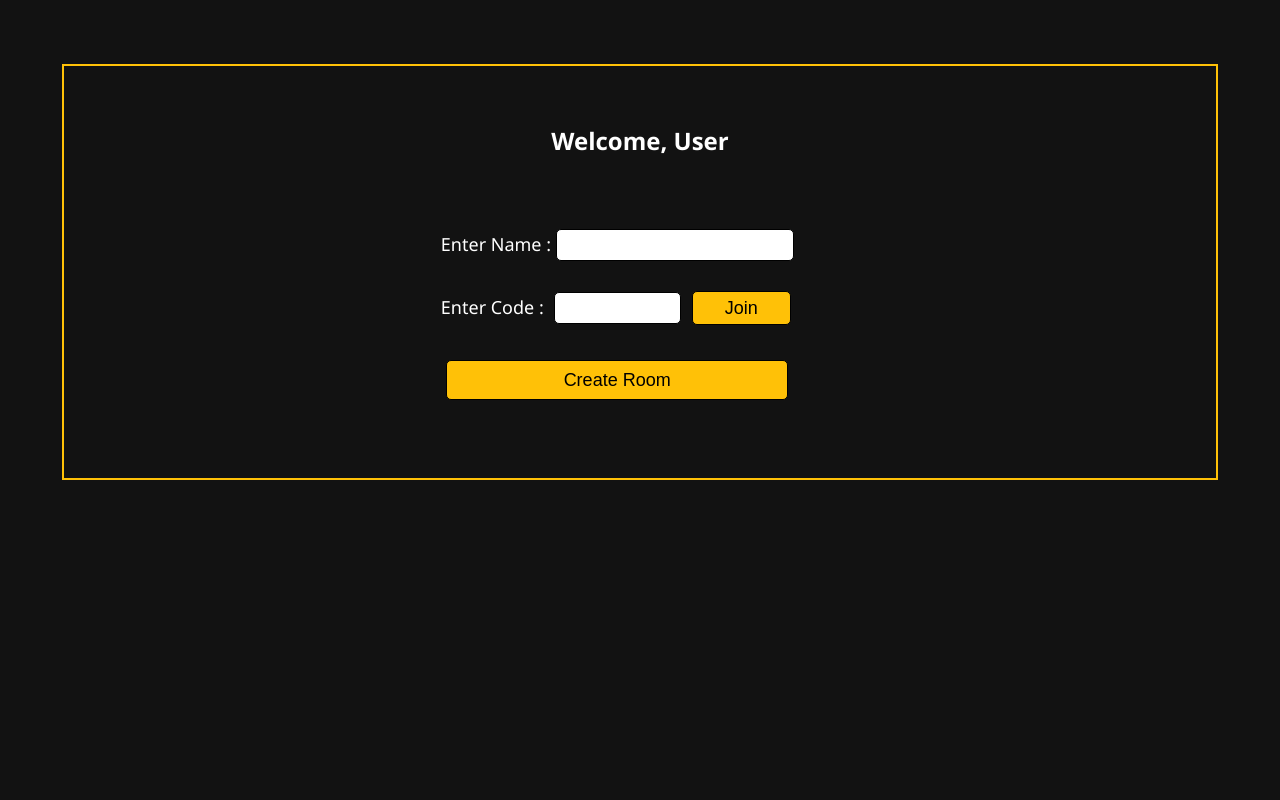
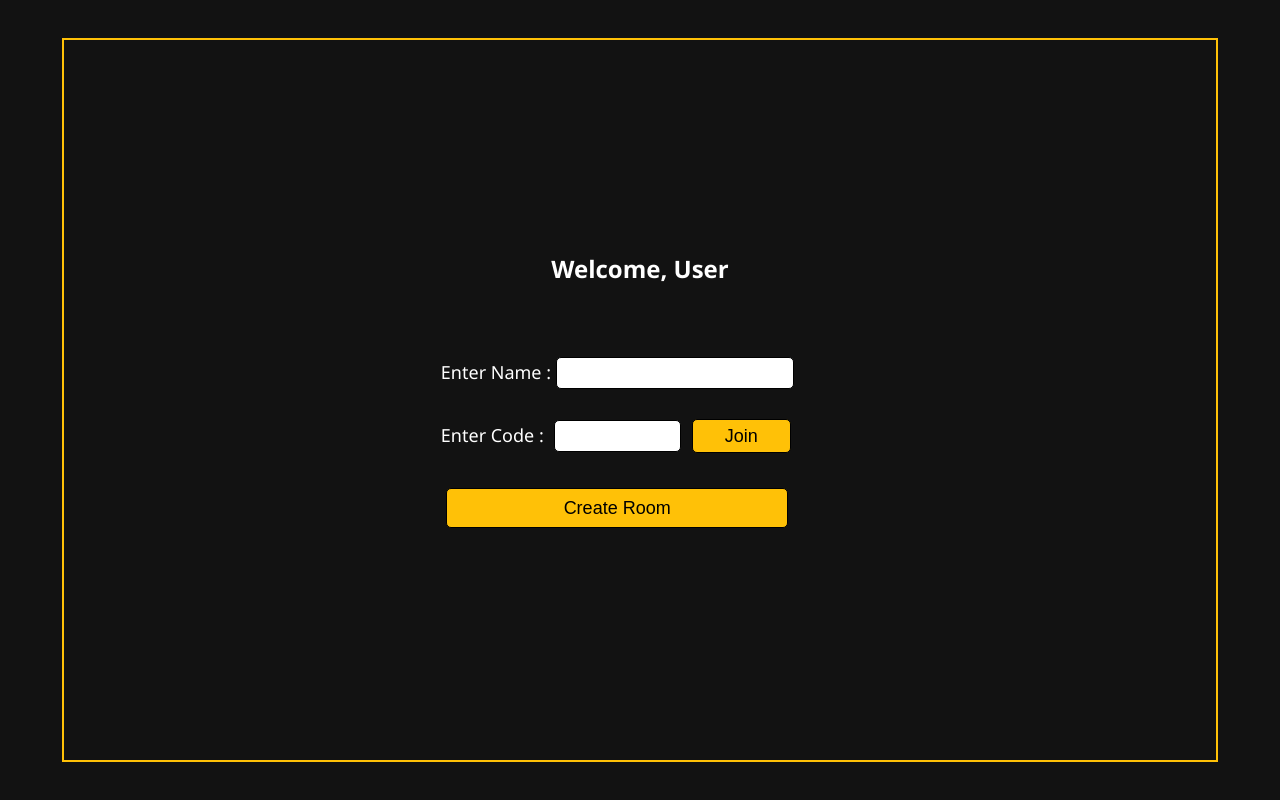
Before and after one commit to sharma-nishant-1140/ChatMate, a Flask app: page / in a window 1280 px wide. Run offline with Flask 3, Linux system fonts and the light colour scheme; some libraries are stand-ins or nearby versions.

Commit message:
some style fixes updates

```diff
--- a/static/style.css
+++ b/static/style.css
@@ -8,6 +8,8 @@ body{
     color: #FFFFFF;
     display: flex;
     justify-content: center;
+    align-items: center;
+    height: 100vh;
     flex-wrap: wrap;
     font-family: 'Segoe UI', Tahoma, Geneva, Verdana, sans-serif;
 }
@@ -20,7 +22,6 @@ body{
     align-items: center;
     height: 90%;
     width: 90%;
-    margin-top: 5%;
 }
 
 #inner_container{
```
